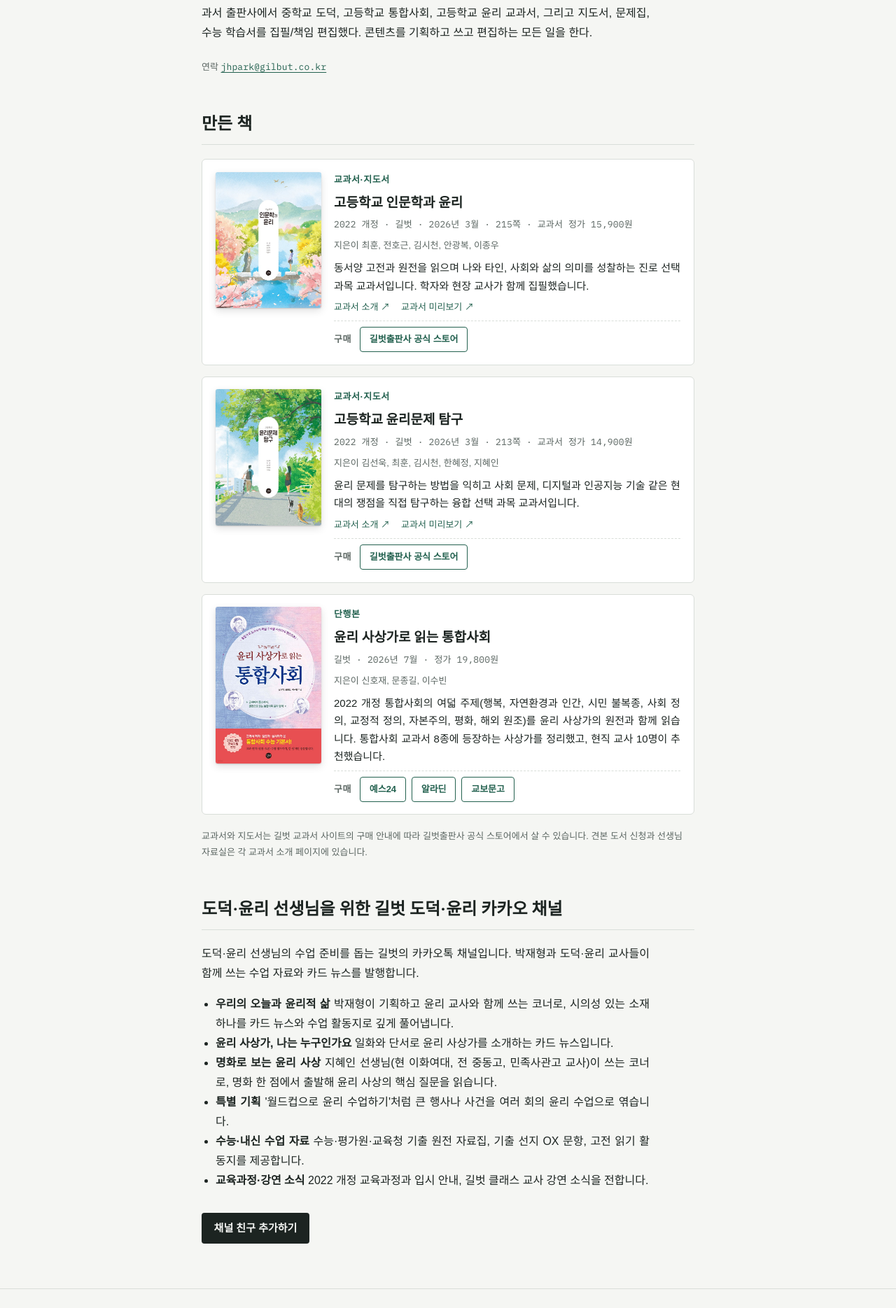
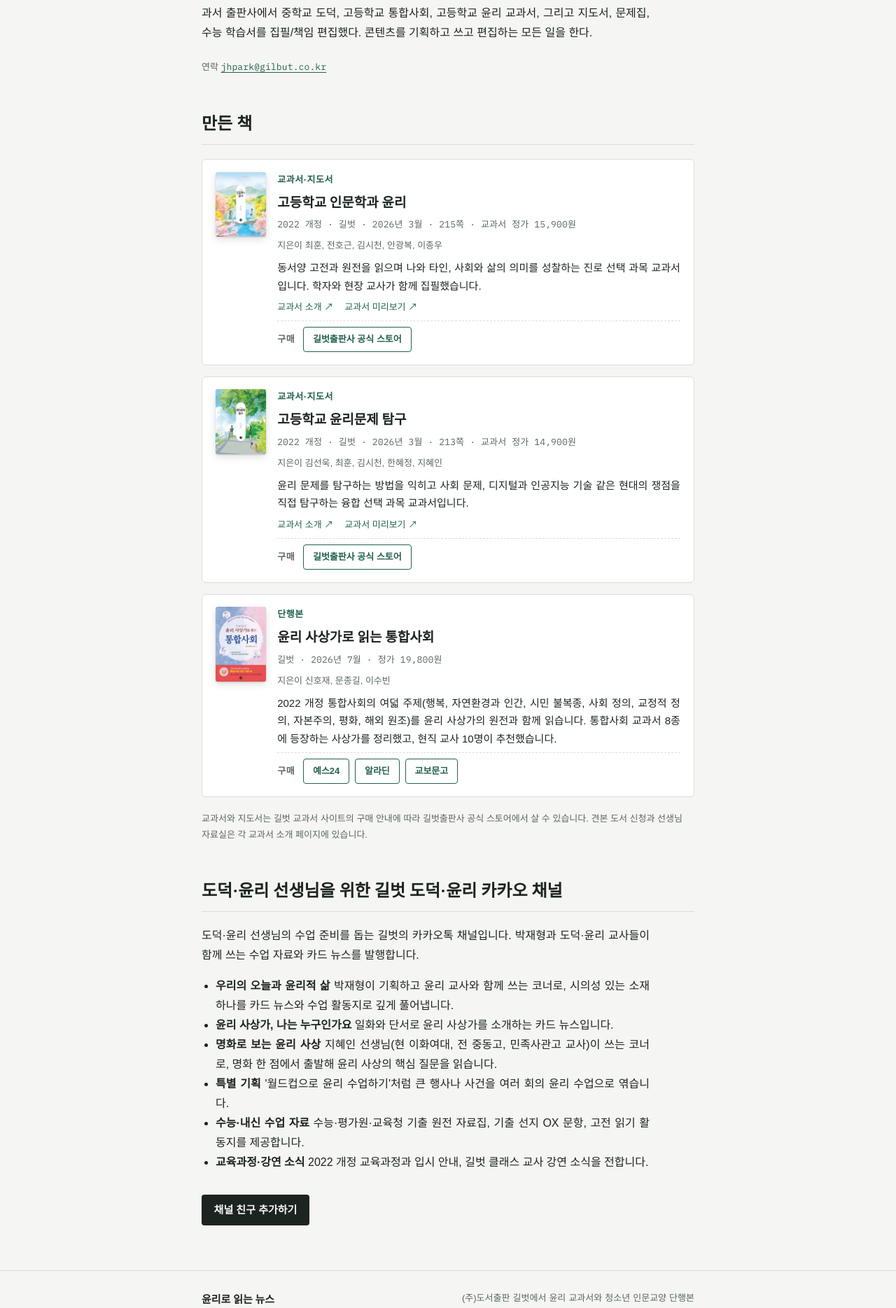
Before and after one commit to ethics-news/ethics-news.github.io, a Jekyll site: the page built from about/index.html, in a window 1280 px wide. Shown: the part 599-2468 px from the top of the page at 70% size. Built offline with Jekyll 4.4.1, drawn with Linux system fonts in a browser that asks for light colours; some web fonts are replaced.

Commit message:
소개: 표지 썸네일 크기

```diff
--- a/assets/style.css
+++ b/assets/style.css
@@ -237,8 +237,8 @@ html { scroll-behavior: smooth; }
 .footer .rights { color: var(--ink); }
 .mail { color: var(--accent); text-underline-offset: 3px; }
 /* 책 표지 */
-.book { flex-direction: row; gap: 1.1rem; align-items: flex-start; }
-.book-cover { flex: 0 0 4cm; max-width: 4cm; }
+.book { flex-direction: row; gap: 1rem; align-items: flex-start; }
+.book-cover { flex: 0 0 72px; max-width: 72px; }
 .book-cover img { display: block; width: 100%; height: auto; border-radius: 3px; box-shadow: 0 1px 2px rgba(0,0,0,0.15), 0 4px 12px rgba(0,0,0,0.12); }
 .book-body { min-width: 0; flex: 1 1 auto; display: flex; flex-direction: column; gap: 0.45rem; align-self: stretch; }
-@media (max-width: 30rem) { .book-cover { flex-basis: 3.2cm; max-width: 3.2cm; } }
+@media (max-width: 30rem) { .book-cover { flex-basis: 60px; max-width: 60px; } }
```
